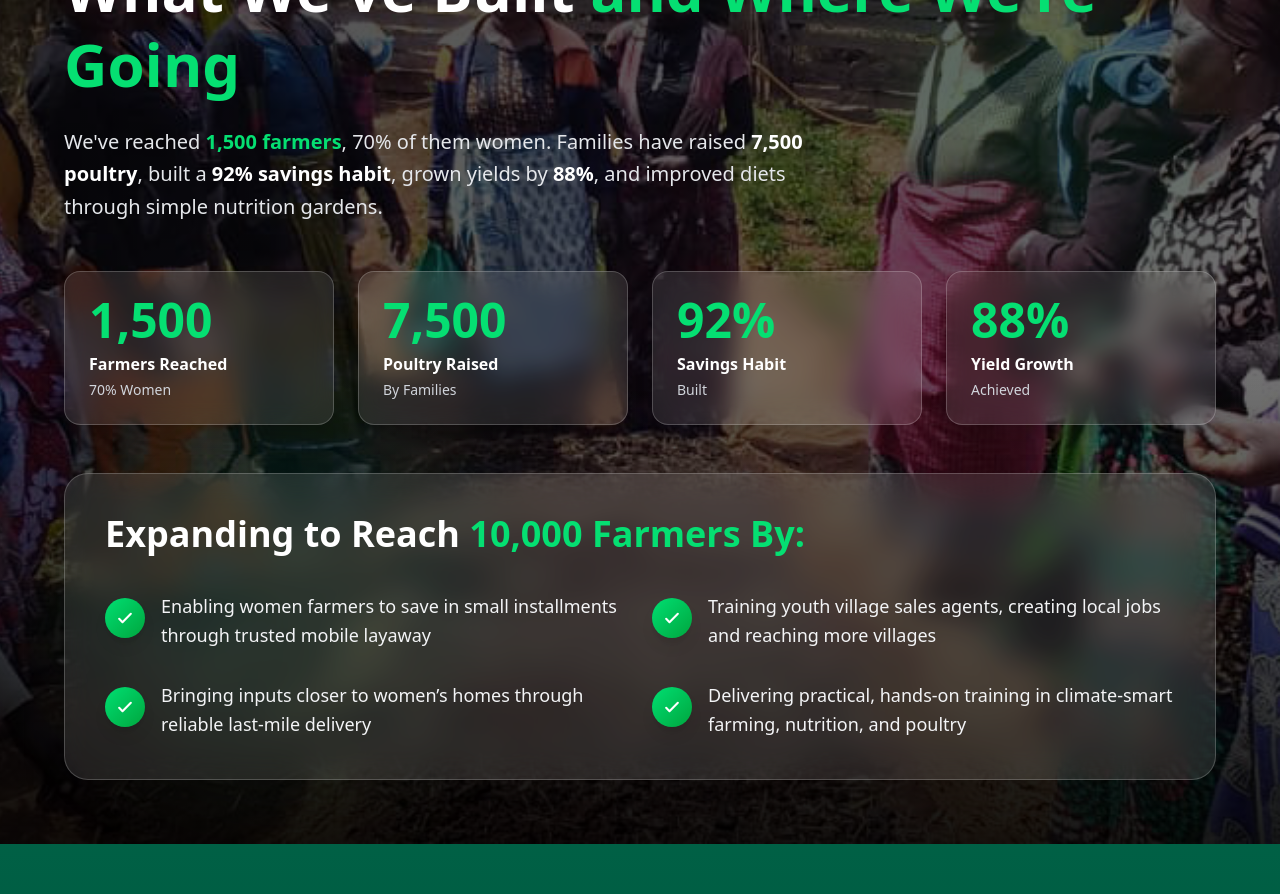
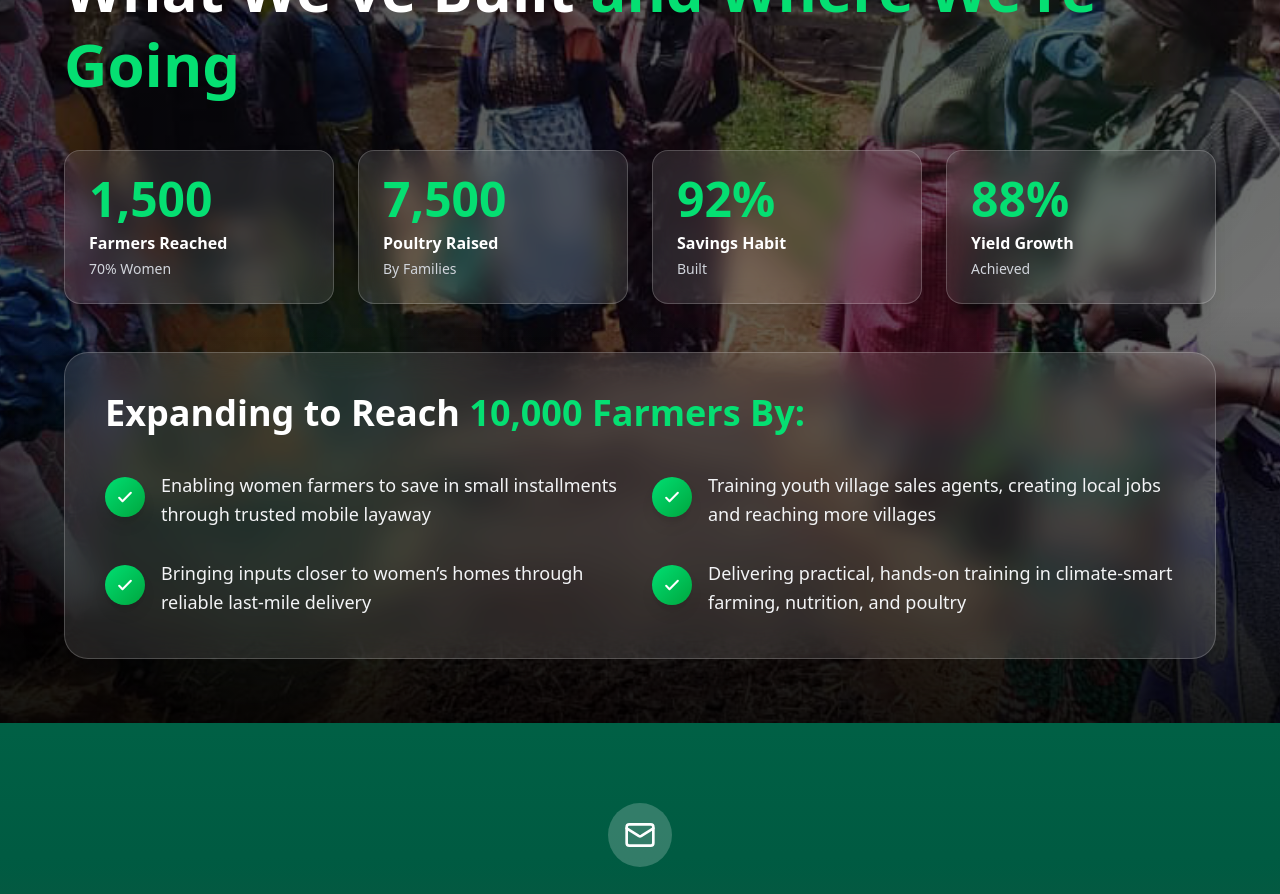
Before and after one commit to Mhando-Z/HervegWeb, a Next.js app: page / in a window 1280 px wide. Shown: the part 4660-5554 px from the top of the page. Built offline with nearby package versions, Linux system fonts and the light colour scheme; a web font is replaced by a local one.

Commit message:
Phase One

```diff
--- a/src/components/PromoStats.jsx
+++ b/src/components/PromoStats.jsx
@@ -102,7 +102,7 @@ const PromoStats = () => {
                 What We've Built
                 <span className="text-green-400"> and Where We're Going</span>
               </h2>
-              <p className="text-xl text-gray-200 max-w-3xl leading-relaxed">
+              <p className="text-xl hidden text-gray-200 max-w-3xl leading-relaxed">
                 We've reached{" "}
                 <span className="font-bold text-green-400">1,500 farmers</span>,
                 70% of them women. Families have raised{" "}
```
